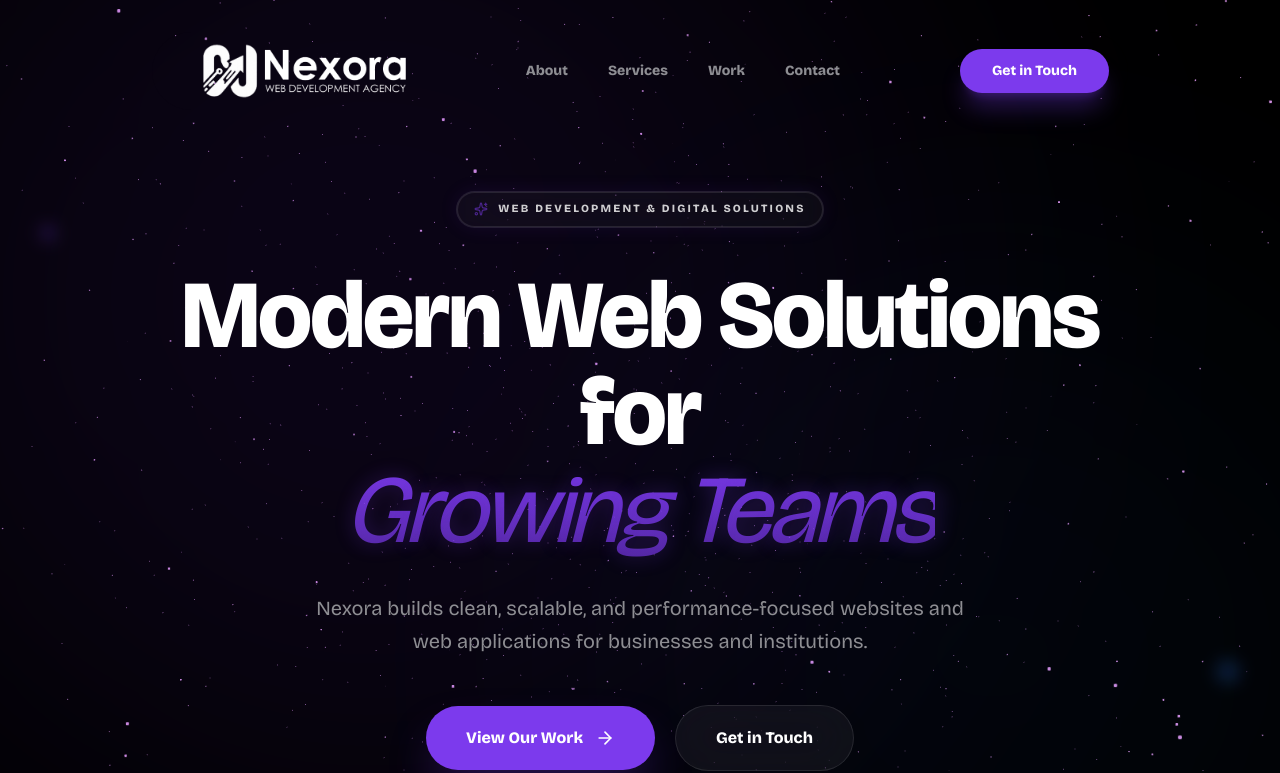
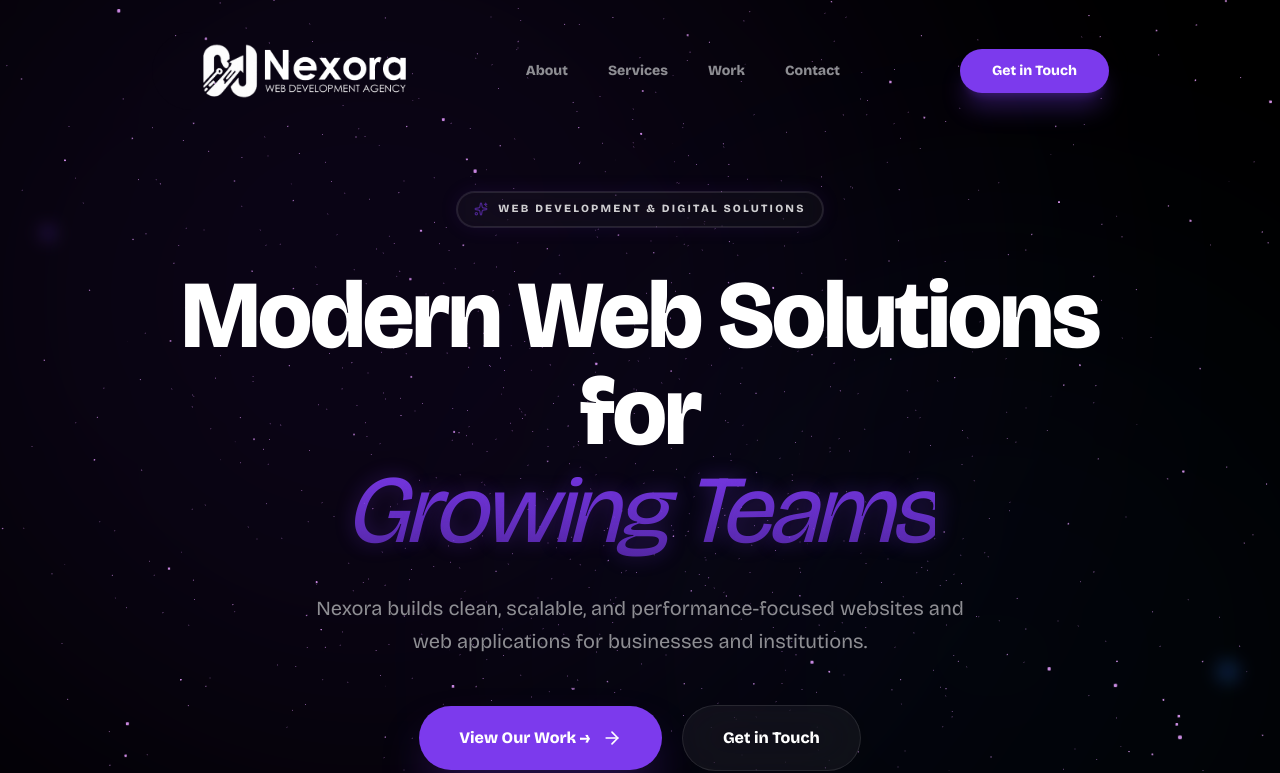
Before and after one commit to navaneethpv/nexora-agency, a Next.js app: page / in a window 1280 px wide. Shown: the top 773 px of the page. Built offline with nearby package versions, Linux system fonts and the light colour scheme.

Commit message:
style: Adjust hero section text capitalization and button label.

```diff
--- a/src/components/Hero.tsx
+++ b/src/components/Hero.tsx
@@ -66,7 +66,7 @@ export default function Hero() {
                     className="inline-flex items-center gap-2.5 rounded-full border border-white/10 bg-white/[0.03] px-4 py-2 text-[11px] font-bold text-white/80 mb-10 backdrop-blur-xl ring-1 ring-white/10 shadow-[0_0_20px_rgba(124,58,237,0.1)] group hover:border-accent/30 transition-colors duration-500"
                 >
                     <Sparkles className="w-3.5 h-3.5 text-accent animate-pulse" />
-                    <span className="uppercase tracking-[0.2em]">Web development & digital solutions</span>
+                    <span className="uppercase tracking-[0.2em]">WEB DEVELOPMENT & DIGITAL SOLUTIONS</span>
                 </motion.div>
 
                 <motion.h1
@@ -90,7 +90,7 @@ export default function Hero() {
                 >
                     <button className="group relative bg-accent text-white px-10 py-5 rounded-full text-base font-bold hover:brightness-110 transition-all shadow-2xl shadow-accent/40 active:scale-95 flex items-center gap-3 overflow-hidden">
                         <div className="absolute inset-0 bg-white/10 translate-y-full group-hover:translate-y-0 transition-transform duration-300" />
-                        <span className="relative">View Our Work</span>
+                        <span className="relative">View Our Work →</span>
                         <ArrowRight className="w-5 h-5 relative group-hover:translate-x-1 transition-transform duration-300" />
                     </button>
                     <button className="group relative bg-white/5 border border-white/10 text-white px-10 py-5 rounded-full text-base font-bold hover:bg-white/10 transition-all backdrop-blur-xl active:scale-95">
```
